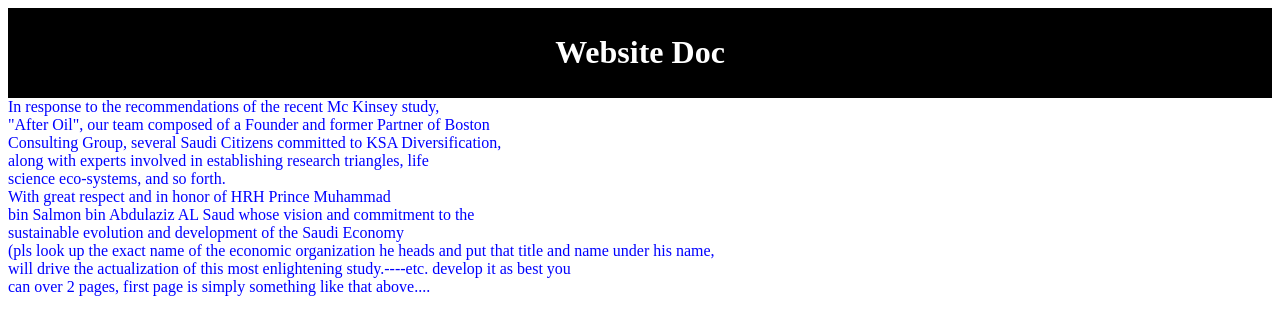
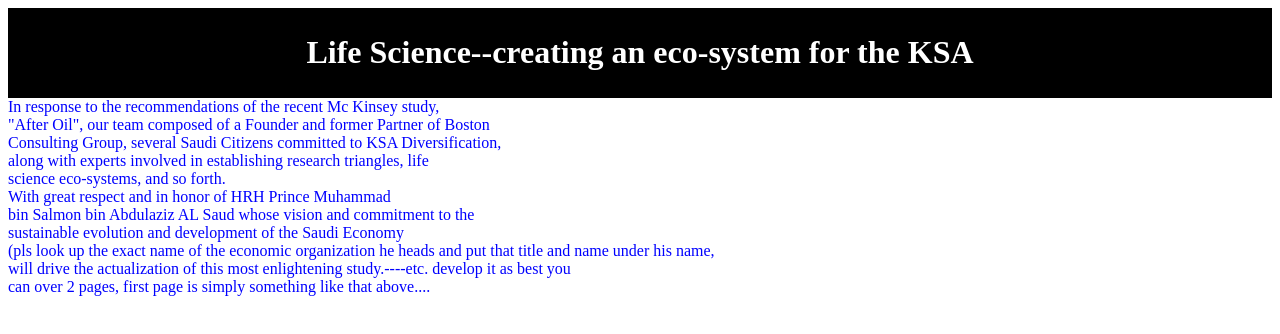
Before and after one commit to LuKcm888/mygithubpage, a plain HTML site: page secretdocs.html in a window 1280 px wide. Drawn offline with Linux system fonts and the light colour scheme.

Commit message:
Update secretdocs.html

```diff
--- a/secretdocs.html
+++ b/secretdocs.html
@@ -22,7 +22,8 @@ body
 
 
 <header>
-  <h1>Website Doc</h1>
+  <h1>Life Science--creating an eco-system for the KSA
+</h1>
 </header>
 
 
```
